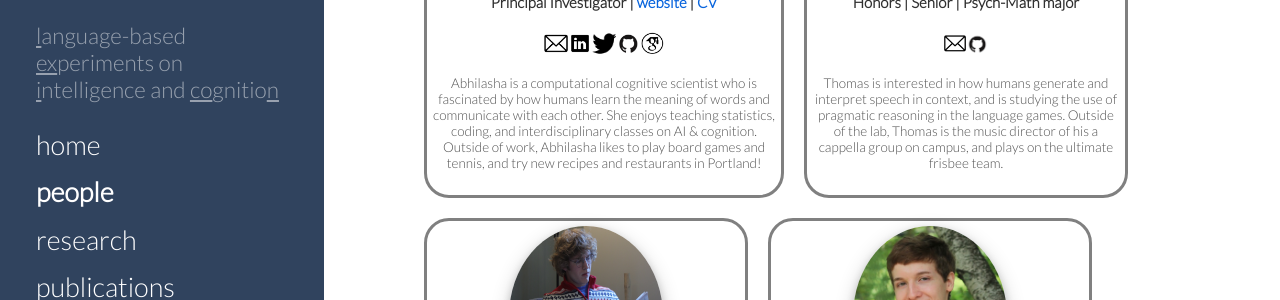
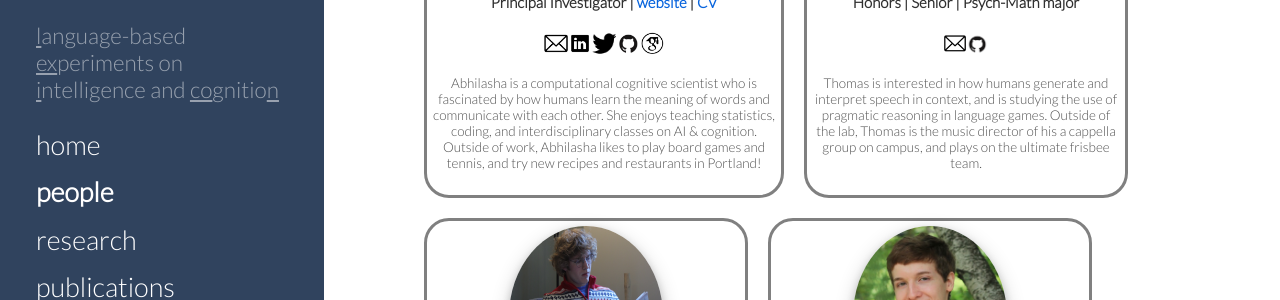
Before and after one commit to thelexiconlab/thelexiconlab.github.io, a Jekyll site: the page built from people.html, in a window 1280 px wide and 900 px high, scrolled down 255 px. Shown: the part 185-485 px from the top of the window. Built offline with Jekyll 4.4.1, drawn with Linux system fonts in a browser that asks for light colours; Markdown is read by kramdown in place of the engine named in the settings; some of the changed text lies outside the part shown.

Commit message:
lab update

```diff
--- a/people.html
+++ b/people.html
@@ -32,7 +32,7 @@
           <h5 class="card-title">Thomas Mazzuchi (he/him)</h5>
           <h6 class="card-position">Honors | Senior | Psych-Math major </h6>
           <p class="teamicons"><a href=mailto:tmazzuch@bowdoin.edu target="_blank"><img src ="/images/icons/email.png" alt="shared icon" class="iconimg"></a><a href=https://github.com/tmazzuch target="_blank"><img src ="/images/icons/git.png" alt="shared icon" class="iconimg"></a></p>
-          <p class="card-text">Thomas is interested in how humans generate and interpret speech in context, and is studying the use of pragmatic reasoning in the language games. Outside of the lab, Thomas is the music director of his a cappella group on campus, and plays on the ultimate frisbee team. </p>
+          <p class="card-text">Thomas is interested in how humans generate and interpret speech in context, and is studying the use of pragmatic reasoning in language games. Outside of the lab, Thomas is the music director of his a cappella group on campus, and plays on the ultimate frisbee team. </p>
         </div>
         </div>
 
@@ -59,7 +59,7 @@
         <div class="profilecard" style="width: 18rem;">
             <img src="https://thelexiconlab.github.io/images/team/mingi.png" class="bioimage2" alt="...">
             <div class="card-body">
-              <h5 class="card-title">Mingi Kang(he/him)</h5>
+              <h5 class="card-title">Mingi Kang (he/him)</h5>
               <h6 class="card-position"> Independent Study | Freshman | CS-Math major</h6>
               <p class="teamicons"><a href=mailto:mkang2@bowdoin.edu target="_blank"><img src ="/images/icons/email.png" alt="shared icon" class="iconimg"></a><a href=https://github.com/mkang817415 target="_blank"><img src ="/images/icons/git.png" alt="shared icon" class="iconimg"></a></p>
               <p class="card-text">Mingi is interested in how people optimally forage for concepts within memory. Currently, he is collaborating on developing Python scripts for the fluency task. Aside from the lab, Mingi works at Bowdoin Information Technology, and is an analyst for the Polar Investment club. In his free time, he loves introducing Korean food to friends, playing classical piano, and snowboarding on steep hills. </p>
@@ -69,7 +69,7 @@
             <div class="profilecard" style="width: 18rem;">
               <img src="https://thelexiconlab.github.io/images/team/kavya.png" class="bioimage2" alt="...">
               <div class="card-body">
-                <h5 class="card-title">Kavya Doraswamy(she/her)</h5>
+                <h5 class="card-title">Kavya Doraswamy (she/her)</h5>
                 <h6 class="card-position"> Independent Study | Junior | Psych-CS major</h6>
                 <p class="teamicons"><a href=mailto:kdoraswa@bowdoin.edu target="_blank"><img src ="/images/icons/email.png" alt="shared icon" class="iconimg"></a><a href=https://github.com/kavyald target="_blank"><img src ="/images/icons/git.png" alt="shared icon" class="iconimg"></a></p>
                 <p class="card-text">Kavya is interested in learning how semantics and phonology interact in memory search and retrieval. Currently, she is exploring how semantics may play a role in tasks that target phonological fluency. In her free time, Kavya enjoys doing yoga and teaching Bollywood dances to students at Bowdoin.</p>
```
